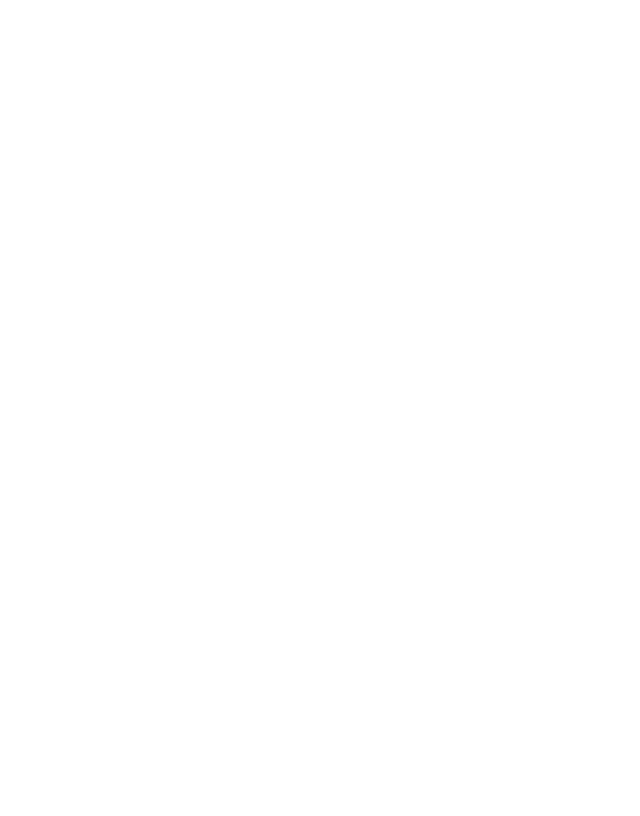
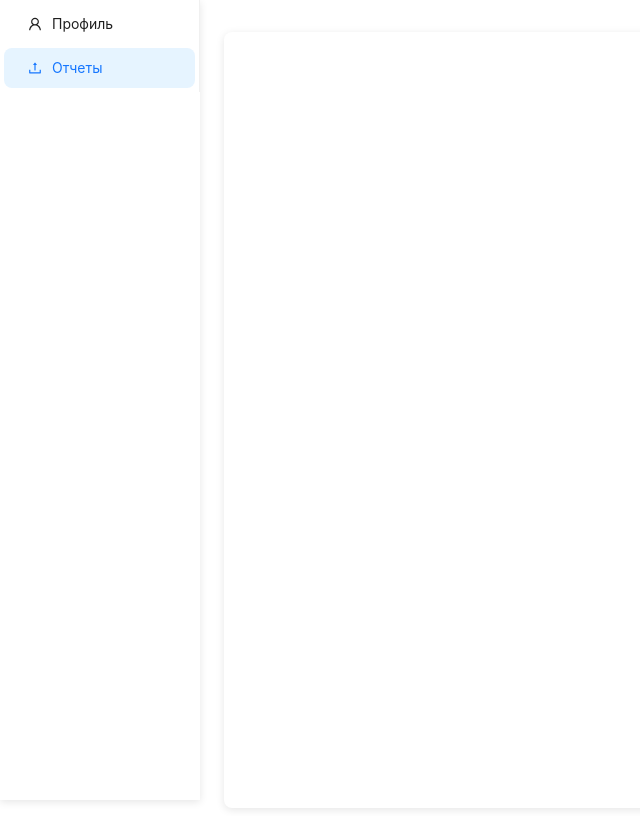
Before and after one commit to tim26006/InvestTex, a React (Vite) app in the folder frontend/: page /personal in a window 1280 px wide. Before the commit this address had no page. Shown: the whole page, without its empty margins (0-640 px from the left). Built offline with nearby package versions, Linux system fonts and the light colour scheme.

Commit message:
PersonalArea

```diff
--- a/frontend/src/App.jsx
+++ b/frontend/src/App.jsx
@@ -2,6 +2,7 @@ import React from 'react';
 import { BrowserRouter as Router, Routes, Route } from 'react-router-dom';
 import Home from './Home';
 import Login from './Login'
+import PersonalArea from './PersonalArea';
 
 function App() {
   return (
@@ -9,6 +10,7 @@ function App() {
       <Routes>
         <Route path="/" element={<Home />} />
         <Route path="/reg" element={<Login />} />
+        <Route path="/personal" element={<PersonalArea />} />
       </Routes>
     </Router>
   );
--- /dev/null
+++ b/frontend/src/PersonalArea.jsx
@@ -0,0 +1,95 @@
+import React, { useState } from 'react';
+import { UploadOutlined, UserOutlined } from '@ant-design/icons';
+import { Layout, Menu, theme, Card, Button } from 'antd';
+
+const { Content, Sider } = Layout;
+
+const items = [
+    {
+      key: '1',
+      icon: React.createElement(UserOutlined),
+      label: 'Профиль',
+    },
+    {
+      key: '2',
+      icon: React.createElement(UploadOutlined),
+      label: 'Отчеты',
+    },
+  ];
+
+const PersonalArea = () => {
+  const { token: { colorBgContainer, borderRadiusLG }, } = theme.useToken();
+  const [selectedItem, setSelectedItem] = useState(null);
+
+  const handleMenuClick = (item) => {
+    setSelectedItem(item.key);
+  };
+
+  const renderMessage = () => {
+    switch (selectedItem) {
+      case '1':
+        return <div>Тут инфа про юзера</div>;
+      case '2':
+        return <div><Card
+        title="Название"
+        bordered={false}
+        style={{
+          width: 300,
+        }}
+      >
+        <p>Дата создания</p>
+        <p>Краткая инфа</p>
+        <Button type="primary">Скачать отчет</Button>
+      </Card></div>;
+      default:
+        return null;
+    }
+  };
+
+  return (
+<Layout hasSider style={{ minHeight: '100vh', background: '#fff' }}>
+  <Sider
+    style={{
+      overflow: 'auto',
+      height: '100vh',
+      position: 'fixed',
+      left: 0,
+      top: 0,
+      bottom: 0,
+      background: '#fff', // Светлый цвет фона для бара
+      boxShadow: '0 2px 8px rgba(0, 0, 0, 0.1)', // Тень для бара
+    }}
+  >
+    <div className="demo-logo-vertical" />
+    <Menu
+      theme="light" // Устанавливаем светлую тему для вкладок
+      mode="inline"
+      defaultSelectedKeys={['2']}
+      items={items}
+      onClick={handleMenuClick}
+      style={{
+        background: '#fff', // Светлый цвет фона для вкладок
+      }}
+    />
+  </Sider>
+
+  <Layout style={{ marginLeft: 200, background: '#fff' }}>
+    <Content
+      style={{
+        margin: '24px 16px 0',
+        overflow: 'initial',
+        background: colorBgContainer,
+        borderRadius: borderRadiusLG,
+        border: 'none', // Убираем границы
+        boxShadow: '0 2px 8px rgba(0, 0, 0, 0.1)', // Добавляем тень для объема
+      }}
+    >
+      {renderMessage()}
+    </Content>
+  </Layout>
+</Layout>
+
+  );
+};
+
+export default PersonalArea;
```
